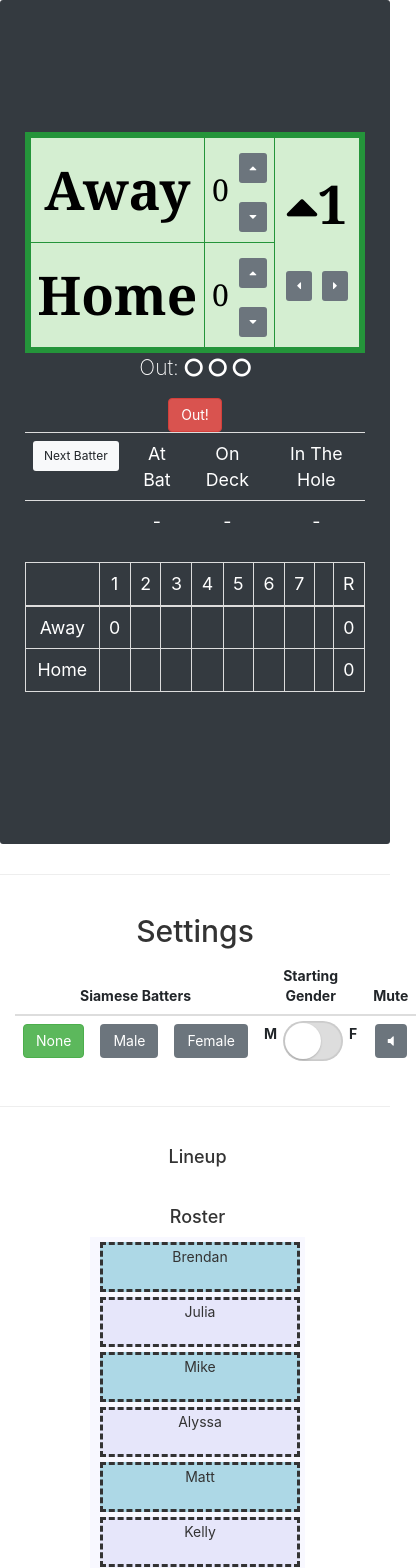
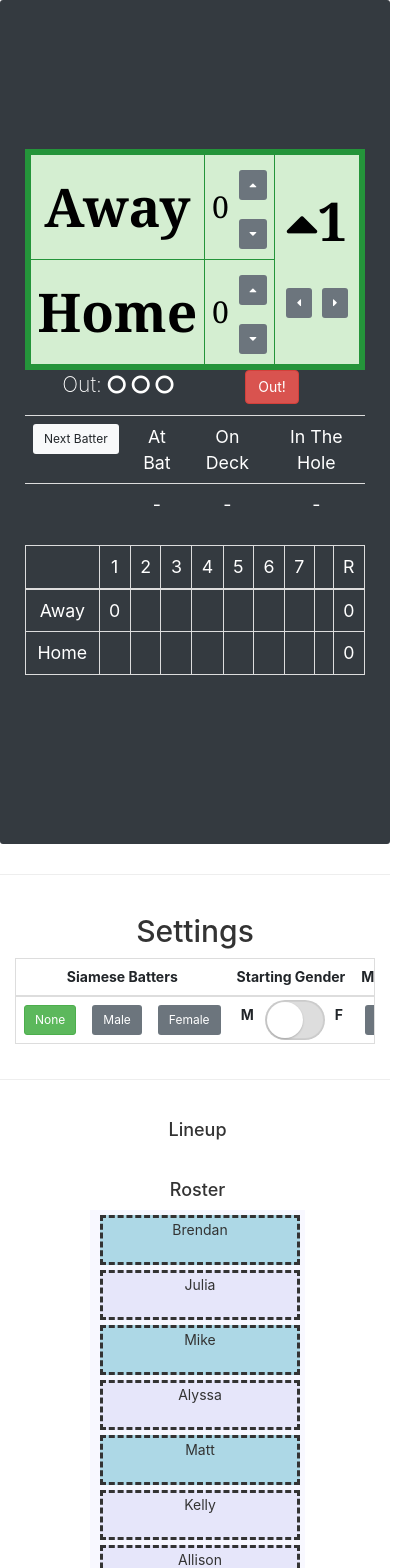
Before and after one commit to bgibz/Softball, a React (Create React App) app: page / in a window 390 px wide. Shown: the top 1568 px of the page, 416 px wide, since content can reach past the window. Built offline with nearby package versions, Linux system fonts and the light colour scheme; no server answers.

Commit message:
update mobile style

```diff
--- a/src/App.css
+++ b/src/App.css
@@ -4,13 +4,19 @@
 
 .App-header {
   background-color: #343a40;
-  height: 100vh;
+  min-height: 100vh;
   display: flex;
   flex-direction: column;
   align-items: center;
   justify-content: center;
   font-size: calc(10px + 2vmin);
   color: white;
+}
+
+@media (orientation: landscape) and (max-height: 720px)  {
+  .App-header {
+    height: 130vh;
+  }
 }
 
 .App-link {
--- a/src/App.js
+++ b/src/App.js
@@ -150,18 +150,18 @@ class App extends React.Component {
   }
 
   render() {
-    var noneButton = "btn btn-secondary";
+    var noneButton = "btn btn-secondary btn-sm";
     if (this.state.doubleGender === "none")
-      noneButton = "btn btn-success";
-    var maleButton = "btn btn-secondary";
+      noneButton = "btn btn-success btn-sm";
+    var maleButton = "btn btn-secondary btn-sm";
     if (this.state.doubleGender === 'male')
-      maleButton = "btn btn-success";
-    var femaleButton = "btn btn-secondary";
+      maleButton = "btn btn-success btn-sm";
+    var femaleButton = "btn btn-secondary btn-sm";
     if (this.state.doubleGender === 'female')
-      femaleButton = "btn btn-success";
-    var muteButton = "btn btn-secondary";
+      femaleButton = "btn btn-success btn-sm";
+    var muteButton = "btn btn-secondary btn-sm";
     if (!this.state.media)
-      muteButton = "btn btn-danger";
+      muteButton = "btn btn-danger btn-sm";
     return (
       <div className="App">
       <div className="App-header jumbotron">
@@ -176,6 +176,7 @@ class App extends React.Component {
         </div>
           <div className="row">
           <div className = "col-sm-12">
+            <div className = "table-responsive">
             <table className="table table-borderless">
               <thead>
                 <tr>
@@ -213,6 +214,7 @@ class App extends React.Component {
             </div>
           </div>
         </div>
+      </div>
       <hr></hr>
       <div className="container-fluid">
         <PlayerForm getLineup={this.getLineup}/>
--- a/src/Scoreboard.jsx
+++ b/src/Scoreboard.jsx
@@ -221,10 +221,10 @@ class Scoreboard extends React.Component {
                 </div>
                 </div>
                 <div className = "row">
-                <div className = "col-sm-4 offset-sm-2 scoreboardOuts">
+                <div className = "col-xs-7 offset-sm-2 scoreboardOuts">
                     <p>Out:  <span dangerouslySetInnerHTML={{__html: outs}}></span></p>
                 </div>
-                <div className = "col-sm-3">
+                <div className = "col-xs-3">
                     <button className='btn btn-danger' onClick={(e) => this.addOut()}>Out!</button>
                 </div>
                 </div>
```
Also changed, not shown: src/PlayerForm.jsx (indentation only). Lines whose indentation alone changed are shown as unchanged.
